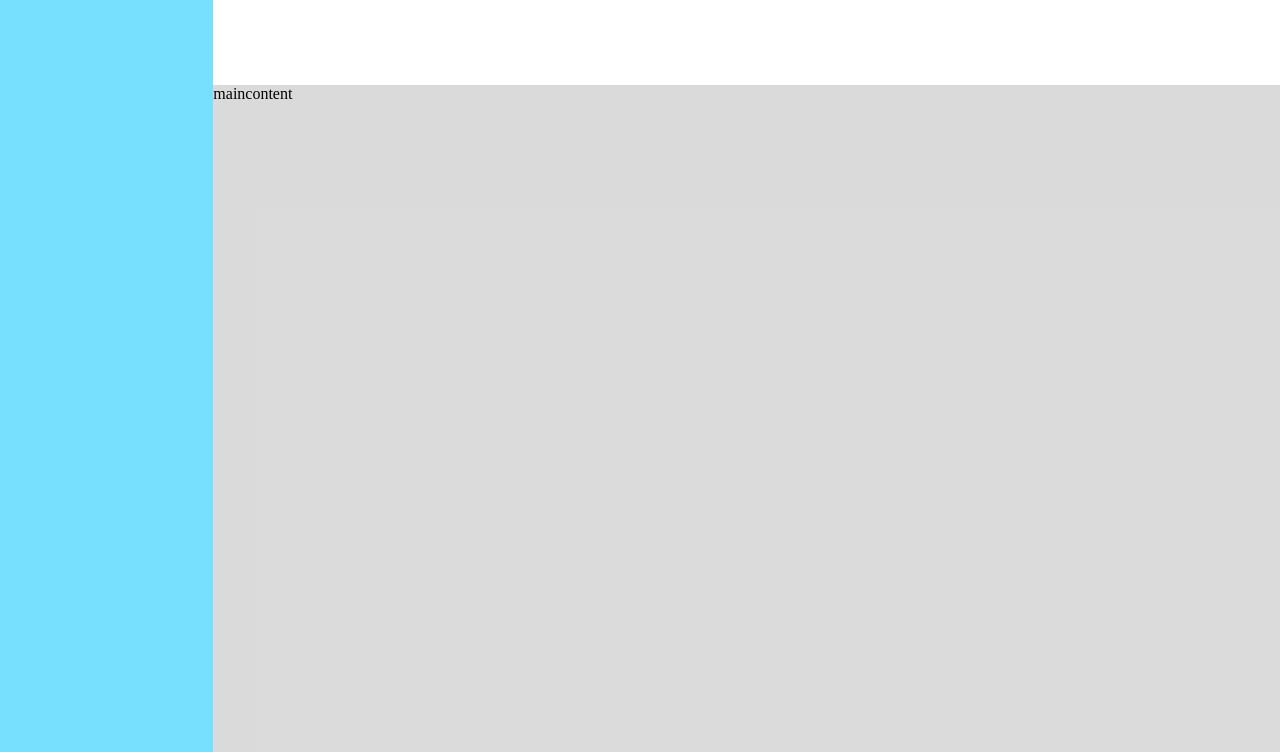
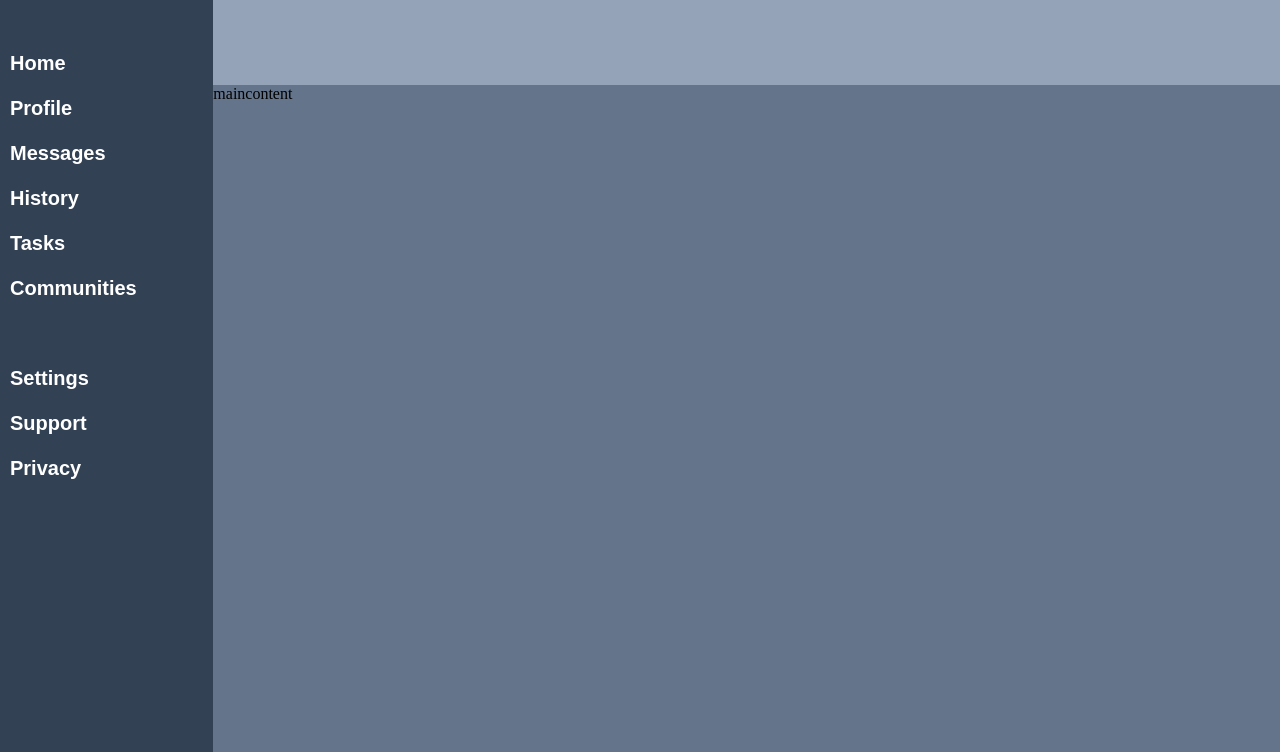
Before and after one commit to AlejandroCRG/Dashboard, a plain HTML site: page index.html in a window 1280 px wide. Shown: the part 48-800 px from the top of the page. Drawn offline with Linux system fonts and the light colour scheme.

Commit message:
Still lots to do

```diff
--- a/index.html
+++ b/index.html
@@ -9,7 +9,18 @@
 </head>
 <body>
     <div class="sidebar">
-        sidebar
+        <div class="dashboardtitle">Dashboard</div>
+        <div></div>
+        <div class="home">Home</div>
+        <div class="profile">Profile</div>
+        <div class="messages">Messages</div>
+        <div class="history">History</div>
+        <div class="task">Tasks</div>
+        <div class="communities">Communities</div>
+        <div></div>
+        <div class="settings">Settings</div>
+        <div class="support">Support</div>
+        <div class="privacy">Privacy</div>
     </div>
     <div class="header">
         header
--- a/styles.css
+++ b/styles.css
@@ -14,16 +14,26 @@ body{
 }
 
 .sidebar{
+    padding-left: 10px;
+    padding-top: 10px;
     grid-area: sidebar;
-    background-color: rgba(0, 195, 255, 0.534);
+    background-color: #334155;
+    color: white;
+    font-family: sans-serif;
+    font-size: 20px;
+    font-weight: bold;
+    display: grid;
+    grid-template: repeat(12, 45px) / 1fr;
 }
+
+
 
 .header{
     grid-area: header;
-    background-color: rgba(255, 255, 255, 0.89);
+    background-color: #94a3b8;
 }
 
 .maincontent{
     grid-area: maincontent;
-    background-color: rgba(184, 184, 184, 0.514);
+    background-color: #64748b;
 }
```
